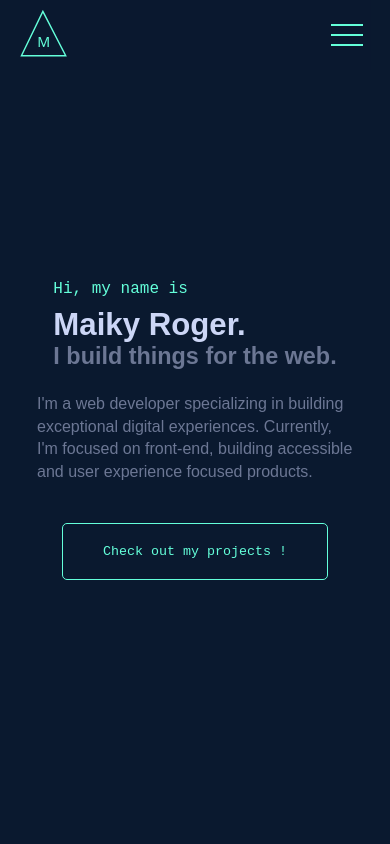
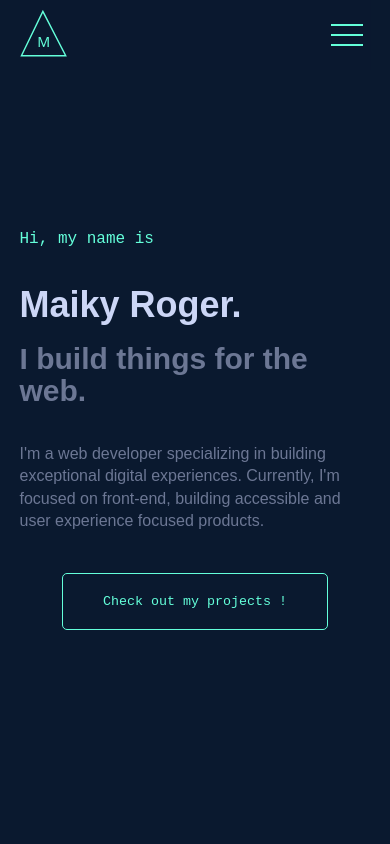
Before and after one commit to mkyy/v2, a React (Vite) app: page / in a window 390 px wide. Shown: the top 844 px of the page. Built offline with nearby package versions, Linux system fonts and the light colour scheme.

Commit message:
fixing some responsive bugs

```diff
--- a/index.html
+++ b/index.html
@@ -38,7 +38,7 @@
         display: flex;
         justify-content: center;
         align-items: center;
-        animation: vanish 1s;
+        animation: vanish 1s forwards;
         animation-delay: 2s;
       }
 
--- a/src/components/ContactForm/style.js
+++ b/src/components/ContactForm/style.js
@@ -40,7 +40,6 @@ export const Container = styled.form`
       border: 1px solid var(--light);
       background-color: transparent;
       cursor: pointer;
-      transform: scale(1.02);
     }
   }
 
--- a/src/components/Main/Main.jsx
+++ b/src/components/Main/Main.jsx
@@ -61,7 +61,7 @@ export const Main = () => {
     Array.from(ElementsToFade).forEach(element => {
       if (!element.classList.contains('fade-in-active')) {
         const elementTop = element.getBoundingClientRect().top;
-        if (elementTop < window.innerHeight / 1.5) {
+        if (elementTop < window.innerHeight) {
           element.classList.add('fade-in-active');
         }
       }
@@ -104,11 +104,17 @@ export const Main = () => {
                 </a>{' '}
               </p>
               <p>Here are a few technologies I’ve been working with recently:</p>
-              <ul className='tech-skills'>
-                <li>JavaScript (ES6+)</li>
-                <li>TypeScript</li>
-                <li>React.js</li>
-              </ul>
+              <div className='lists'>
+                <ul className='tech-skills'>
+                  <li>JavaScript (ES6+)</li>
+                  <li>TypeScript</li>
+                  <li>React</li>
+                </ul>
+                <ul className='tech-skills'>
+                  <li>Next.js</li>
+                  <li>Gatsby</li>
+                </ul>
+              </div>
             </div>
             <div id='img-div-wrapper'>
               <img id='my-img' src='me.jpeg' alt='' />
--- a/src/components/Main/style.js
+++ b/src/components/Main/style.js
@@ -25,7 +25,8 @@ export const Container = styled.main`
     margin-bottom: 40px;
 
     @media (max-width: 728px) {
-      width: 90%;
+      width: 100%;
+      text-align: left;
     }
   }
 
@@ -38,8 +39,9 @@ export const Container = styled.main`
       font-size: 8vw;
     }
 
-    @media (min-width: 1800px) {
-      font-size: 2.5vw;
+    @media (max-width: 425px) {
+      margin: 30px 0;
+      font-size: 36px;
     }
   }
 
@@ -54,11 +56,20 @@ export const Container = styled.main`
     @media (min-width: 1800px) {
       font-size: 2vw;
     }
+
+    @media (max-width: 425px) {
+      font-size: 30px;
+      line-height: 32px;
+    }
   }
 
   #start .sf {
     font-family: 'Fira Code', monospace;
     color: var(--light);
+
+    @media (max-width: 425px) {
+      margin-bottom: 50px;
+    }
   }
 
   .fade-in-initial {
@@ -78,6 +89,9 @@ export const Container = styled.main`
 
   .nav-item {
     color: var(--principal-text);
+    position: relative;
+    width: fit-content;
+    padding-right: 10px;
 
     &::before {
       color: var(--light);
@@ -89,23 +103,21 @@ export const Container = styled.main`
     &::after {
       content: '';
       height: 1px;
-      width: 50%;
+      width: 30vw;
       display: block;
-      position: relative;
-      top: -15px;
-      left: 180px;
+      position: absolute;
+      bottom: 14.5px;
+      right: -30vw;
       background-color: #233554;
     }
 
     @media (max-width: 425px) {
-      &::after {
-        display: none;
-      }
+      text-align: left;
     }
   }
 
   .nav-about {
-    padding-top: 100px;
+    padding-top: 50px;
 
     &::before {
       content: '01.';
@@ -113,32 +125,38 @@ export const Container = styled.main`
 
     @media (max-width: 425px) {
       font-size: 20px;
-      text-align: center;
       padding-top: 0;
+
+      &::after {
+        right: -40vw;
+        width: 40vw;
+        bottom: 12px;
+      }
     }
   }
 
   .nav-work {
-    padding-top: 50px;
+    padding-top: 100px;
     margin-bottom: 100px;
-    width: 1000px;
-    margin-inline: auto;
     &::before {
       content: '02.';
     }
 
     &::after {
-      left: 370px;
-      width: 250px;
+      right: -30vw;
+      width: 30vw;
     }
 
     @media (max-width: 425px) {
       padding-top: 0;
-      width: 100%;
       margin-bottom: 40px;
       font-size: 20px;
-      text-align: center;
-      margin-top: 100px;
+
+      &::after {
+        width: 20px;
+        right: -20px;
+        bottom: 12px;
+      }
     }
   }
 
@@ -156,7 +174,6 @@ export const Container = styled.main`
     justify-content: center;
     max-width: 1440px;
     margin-inline: auto;
-    margin-bottom: 100px;
 
     .abt-div {
       display: flex;
@@ -178,8 +195,13 @@ export const Container = styled.main`
       #text-div-wrapper {
         width: 50%;
 
+        .lists {
+          display: flex;
+        }
+
         .tech-skills {
           list-style-type: none;
+          padding-left: 20px;
 
           li {
             margin-bottom: 10px;
@@ -198,6 +220,9 @@ export const Container = styled.main`
 
       p {
         line-height: 1.7;
+        @media (max-width: 425px) {
+          line-height: 1.3;
+        }
       }
 
       #img-div-wrapper {
@@ -248,31 +273,36 @@ export const Container = styled.main`
         }
 
         @media (max-width: 728px) {
-          margin-left: 0;
-          margin-bottom: 300px;
+          margin-inline: auto;
+          margin-bottom: 250px;
           margin-top: 20px;
           display: flex;
           justify-content: center;
 
           #color-div {
-            width: 250px;
-            height: 250px;
+            width: 200px;
+            height: 200px;
           }
           #border-div {
-            width: 250px;
-            height: 250px;
+            width: 200px;
+            height: 200px;
           }
           #my-img {
-            width: 250px;
-            height: 250px;
+            width: 200px;
+            height: 200px;
           }
         }
       }
+    }
+
+    @media (max-width: 425px) {
+      padding-left: 0;
     }
   }
 
   #work {
     position: relative;
+    max-width: 1000px;
   }
 
   #contact {
@@ -291,7 +321,7 @@ export const Container = styled.main`
       margin-top: 0;
 
       @media (max-width: 425px) {
-        margin-bottom: 5px;
+        margin-bottom: 15px;
       }
     }
 
@@ -564,6 +594,10 @@ export const OtherProjects = styled.section`
         color: var(--light);
       }
     }
+
+    @media (max-width: 425px) {
+      width: 100%;
+    }
   }
 
   .icons-container {
@@ -600,9 +634,13 @@ export const OtherProjects = styled.section`
     width: fit-content;
     margin-inline: auto;
     margin-top: 50px;
+    @media (max-width: 425px) {
+      margin-top: 20px;
+    }
   }
 
   @media (max-width: 425px) {
+    margin-bottom: 50px;
     h2 {
       margin-top: 50px;
       font-size: 20px;
```
